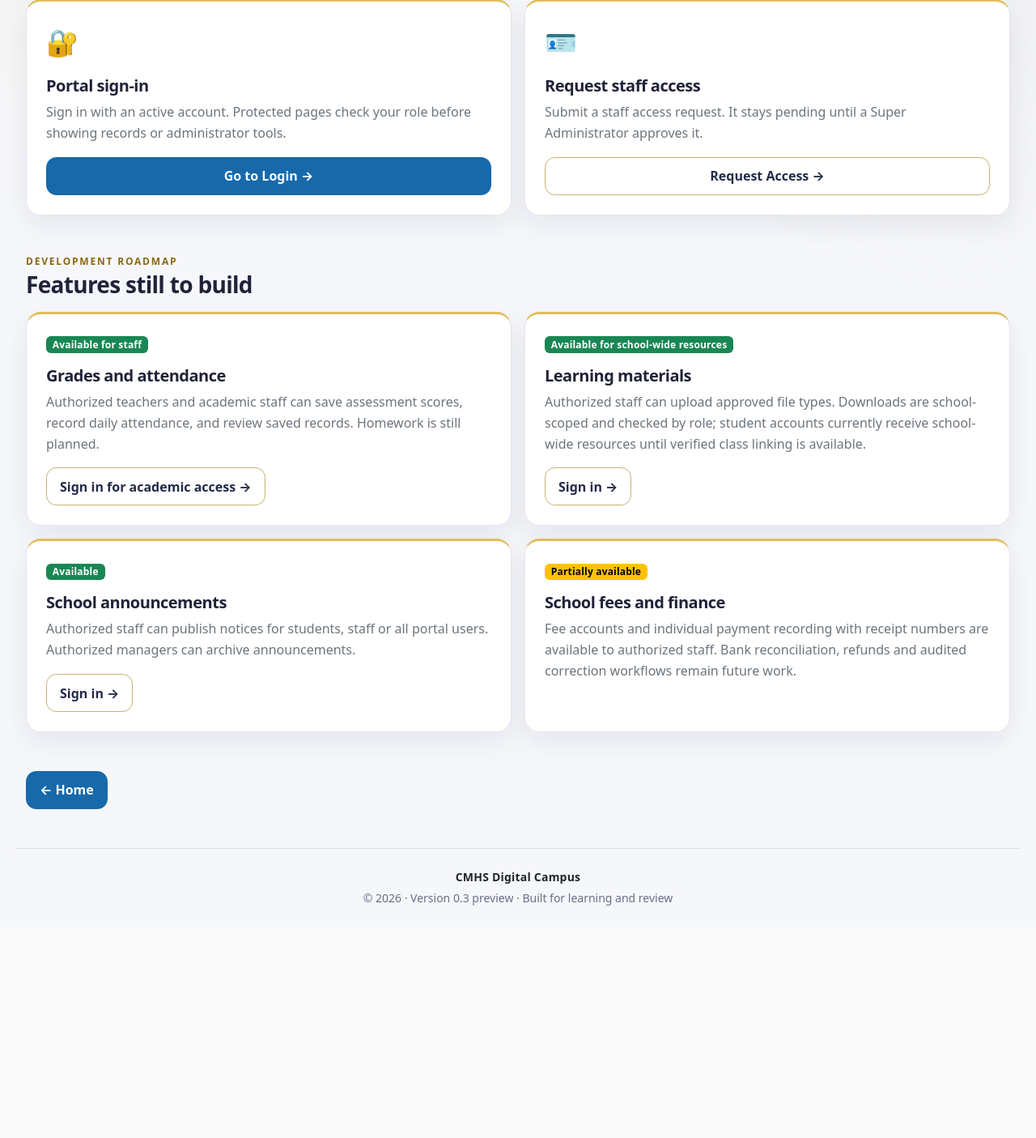
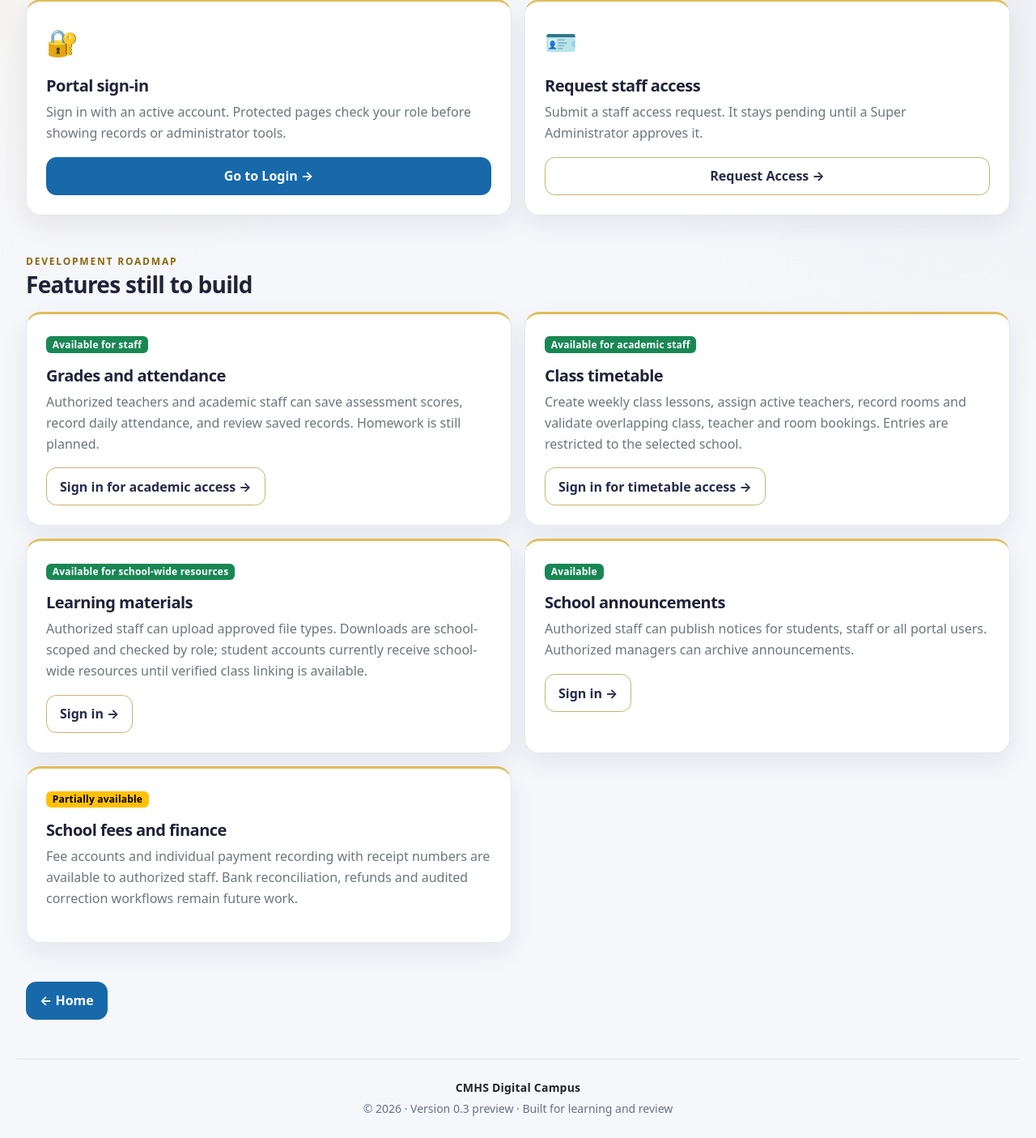
Before and after one commit to emmanuellloyd59/glihs-portal, a Flask app: page /features in a window 1280 px wide. Shown: the part 563-1968 px from the top of the page at 81% size. Before the commit the page ends 1681 px from the top, so only its background shows below. Run offline with Flask 3, Linux system fonts and the light colour scheme; some libraries are stand-ins or nearby versions.

Commit message:
Document timetable management in feature center

```diff
--- a/templates/features.html
+++ b/templates/features.html
@@ -39,6 +39,7 @@
     <p class="eyebrow text-primary mb-1">Development roadmap</p><h2 class="h3 fw-bold mb-3">Features still to build</h2>
     <div class="row g-3">
         <div class="col-12 col-md-6"><article id="grades-attendance" class="surface-card p-4 h-100"><span class="badge text-bg-success mb-3">Available for staff</span><h3 class="h5 fw-bold">Grades and attendance</h3><p class="text-secondary mb-3">Authorized teachers and academic staff can save assessment scores, record daily attendance, and review saved records. Homework is still planned.</p>{% if current_user.is_authenticated and current_user.role in ['super_admin', 'teacher', 'academic_admin', 'principal', 'registrar'] %}<a class="btn btn-primary" href="{{ url_for('academics') }}">Open Grades &amp; Attendance →</a>{% else %}<a class="btn btn-outline-primary" href="{{ url_for('login') }}">Sign in for academic access →</a>{% endif %}</article></div>
+        <div class="col-12 col-md-6"><article id="timetable" class="surface-card p-4 h-100"><span class="badge text-bg-success mb-3">Available for academic staff</span><h3 class="h5 fw-bold">Class timetable</h3><p class="text-secondary mb-3">Create weekly class lessons, assign active teachers, record rooms and validate overlapping class, teacher and room bookings. Entries are restricted to the selected school.</p>{% if current_user.is_authenticated and current_user.role in ['super_admin','school_admin','principal','vice_principal','academic_admin','registrar','teacher'] %}<a class="btn btn-primary" href="{{ url_for('timetable') }}">Open Timetable →</a>{% else %}<a class="btn btn-outline-primary" href="{{ url_for('login') }}">Sign in for timetable access →</a>{% endif %}</article></div>
         <div class="col-12 col-md-6"><article id="learning-materials" class="surface-card p-4 h-100"><span class="badge text-bg-success mb-3">Available for school-wide resources</span><h3 class="h5 fw-bold">Learning materials</h3><p class="text-secondary mb-3">Authorized staff can upload approved file types. Downloads are school-scoped and checked by role; student accounts currently receive school-wide resources until verified class linking is available.</p>{% if current_user.is_authenticated %}<a class="btn btn-primary" href="{{ url_for('learning_materials') }}">Open Learning Materials →</a>{% else %}<a class="btn btn-outline-primary" href="{{ url_for('login') }}">Sign in →</a>{% endif %}</article></div>
         <div class="col-12 col-md-6"><article id="announcements" class="surface-card p-4 h-100"><span class="badge text-bg-success mb-3">Available</span><h3 class="h5 fw-bold">School announcements</h3><p class="text-secondary mb-3">Authorized staff can publish notices for students, staff or all portal users. Authorized managers can archive announcements.</p>{% if current_user.is_authenticated %}<a class="btn btn-primary" href="{{ url_for('announcements') }}">Open Announcements →</a>{% else %}<a class="btn btn-outline-primary" href="{{ url_for('login') }}">Sign in →</a>{% endif %}</article></div>
         <div class="col-12 col-md-6"><article id="finance" class="surface-card p-4 h-100"><span class="badge text-bg-warning mb-3">Partially available</span><h3 class="h5 fw-bold">School fees and finance</h3><p class="text-secondary mb-3">Fee accounts and individual payment recording with receipt numbers are available to authorized staff. Bank reconciliation, refunds and audited correction workflows remain future work.</p>{% if current_user.is_authenticated and current_user.role in ['super_admin','principal','registrar','finance_admin'] %}<a class="btn btn-primary" href="{{ url_for('finance_payments') }}">Payments & Receipts →</a>{% endif %}</article></div>
```
